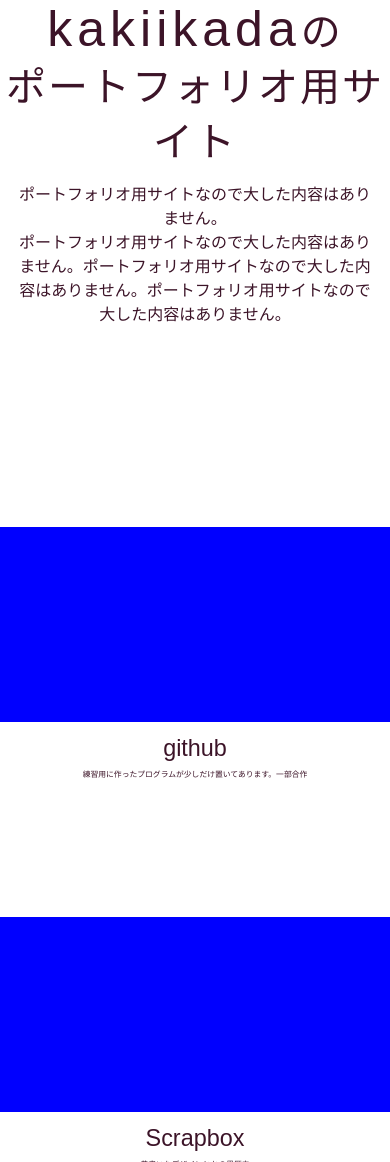
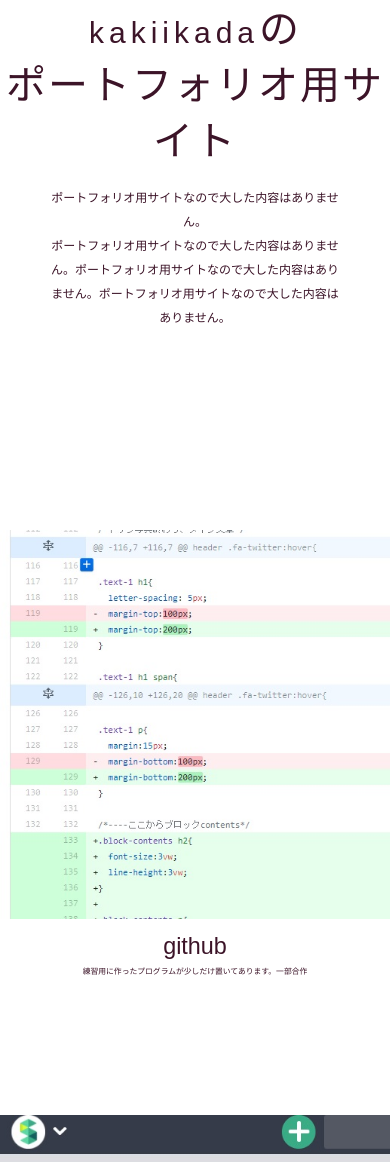
Before and after one commit to kakiikada/kakiikada.github.io, a plain HTML site: page portfolio_site.html in a window 390 px wide. Shown: the part 838-2000 px from the top of the page. Drawn offline with Linux system fonts and the light colour scheme.

Commit message:
画像追加、レスポンシブル調整

```diff
--- a/portfolio_site.css
+++ b/portfolio_site.css
@@ -125,7 +125,7 @@ header .fa-twitter:hover{
 }
 
 .text-1 p{
-  margin:15px;
+  margin:15px 50px;
   margin-bottom:200px;
 }
 
@@ -150,10 +150,33 @@ header .fa-twitter:hover{
   width:25%;
 }
 
+.block-set .photo{
+  height:50%;
+  width:100%;
+  background-repeat: no-repeat;
+  background-size: cover;
+}
+
+.block-set .github{
+  background-image:url(git-hub.jpg);
+}
+
+.block-set .Scrapbox{
+  background-image:url(scrap-box.jpg);
+}
+
+.block-set .no-image{
+  background-color:rgba(92,215,164,1);
+}
+
+.block-set .twitter{
+  background-color:rgba(0,172,273,1);
+}
+
+
 .block-contents .photo{
   height:50%;
   width:100%;
-  background-color:blue;
 }
 
 .block-contents .item{
--- a/portfolio_site.html
+++ b/portfolio_site.html
@@ -15,7 +15,7 @@
     <div class = "container">
       <p>portfolio site by Kakiikada</p>
       <ul>
-        <li class = "scrapbox"><a href="#">デザインなど</a></li>
+        <li class = "scrapbox"><a href="https://scrapbox.io/design-portfolio/">デザインなど</a></li>
         <li class ="icon"><a href="https://github.com/kakiikada" class="fa fa-github fa-2x" aria-hidden="true"></a></li>
         <li class ="icon"><a href="https://twitter.com/Raft_of_oysters" class="fa fa-twitter fa-2x" aria-hidden="true"></a></li>
       </ul>
@@ -32,7 +32,6 @@
     <div class = "block-contents">
       <div class = "block-set">
         <div class = "photo github">
-
         </div>
         <div class = "item">
           <h2>github</h2>
@@ -40,21 +39,21 @@
         </div>
       </div>
       <div class = "block-set">
-        <div class = "photo"></div>
+        <div class = "photo Scrapbox"></div>
         <div class = "item">
           <h2>Scrapbox</h2>
           <p>昔書いたデザインとかの黒歴史</p>
         </div>
       </div>
       <div class = "block-set">
-        <div class = "photo"></div>
+        <div class = "photo no-image "  ></div>
         <div class = "item">
           <h2>乗せるもの<br>思いつかなかった</h2>
           <p>レイアウトの都合の都合</p>
         </div>
       </div>
       <div class = "block-set">
-        <div class = "photo"></div>
+        <div class = "photo twitter"></div>
         <div class = "item">
           <h2>折角なので<br>twitter宣伝しとく</h2>
           <p>たまに暗いこと言ってますがリアルは案外大丈夫です</p>
--- a/responsible.css
+++ b/responsible.css
@@ -40,6 +40,28 @@
 
 @media(max-width:670px ){
 
+
+  h1{
+    font-size:30px;
+    line-height:52px;
+  }
+
+  h2{
+    font-size:25px;
+    line-height:34px;
+  }
+
+  h3{
+    font-size:22px;
+    line-height:30px;
+  }
+
+  p{
+    font-size:12px;
+    line-height:24px;
+  }
+
+
   header p{
     margin-left:3px;
     font-size:10px;
@@ -51,13 +73,16 @@
   }
 
   .block-contents{
-    height:400vw;
+    height:600vw;
   }
+.block-set .photo{
+  height:66.6%;
+}
 
   .block-contents .block-set{
     float:left;
     text-align:center;
-    height:100vw;
+    height:150vw;
     width:100%;
   }
 
```
Also changed, not shown: git-hub.jpg (added), scrap-box.jpg (added).
